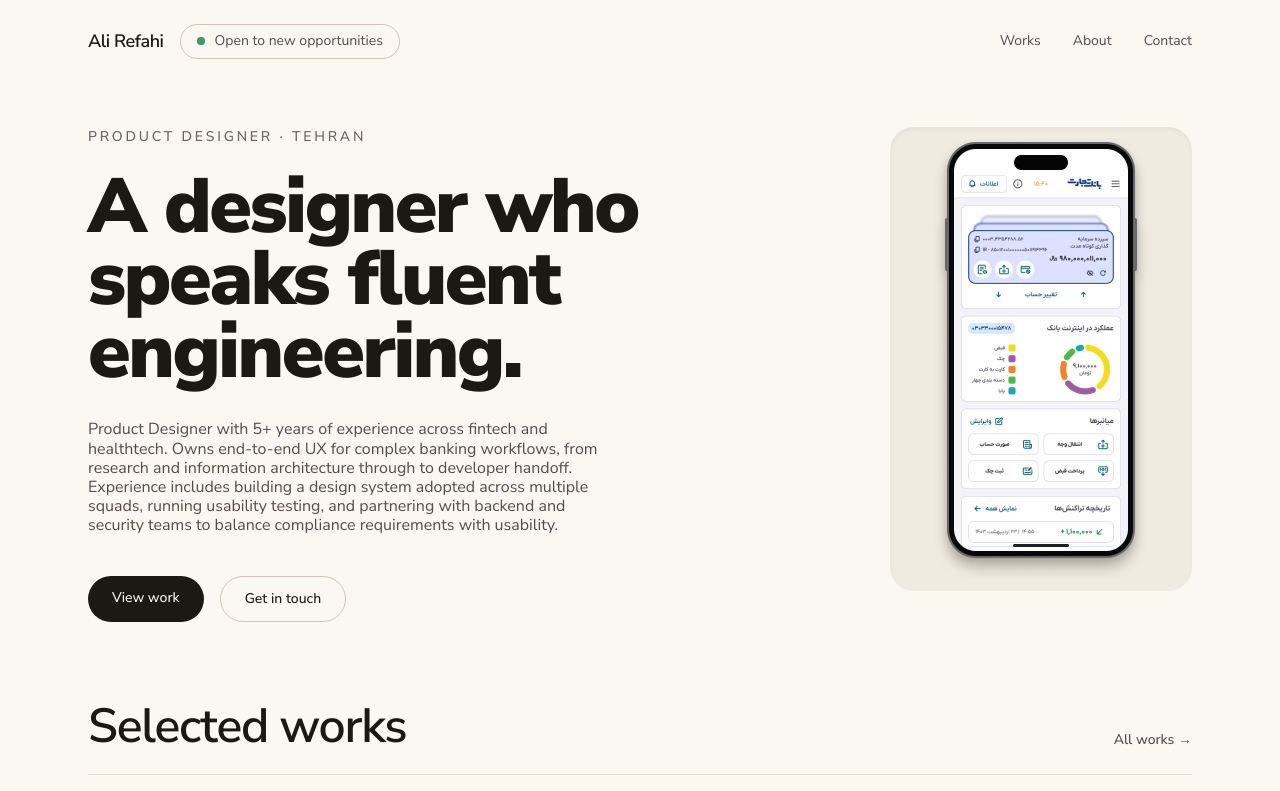
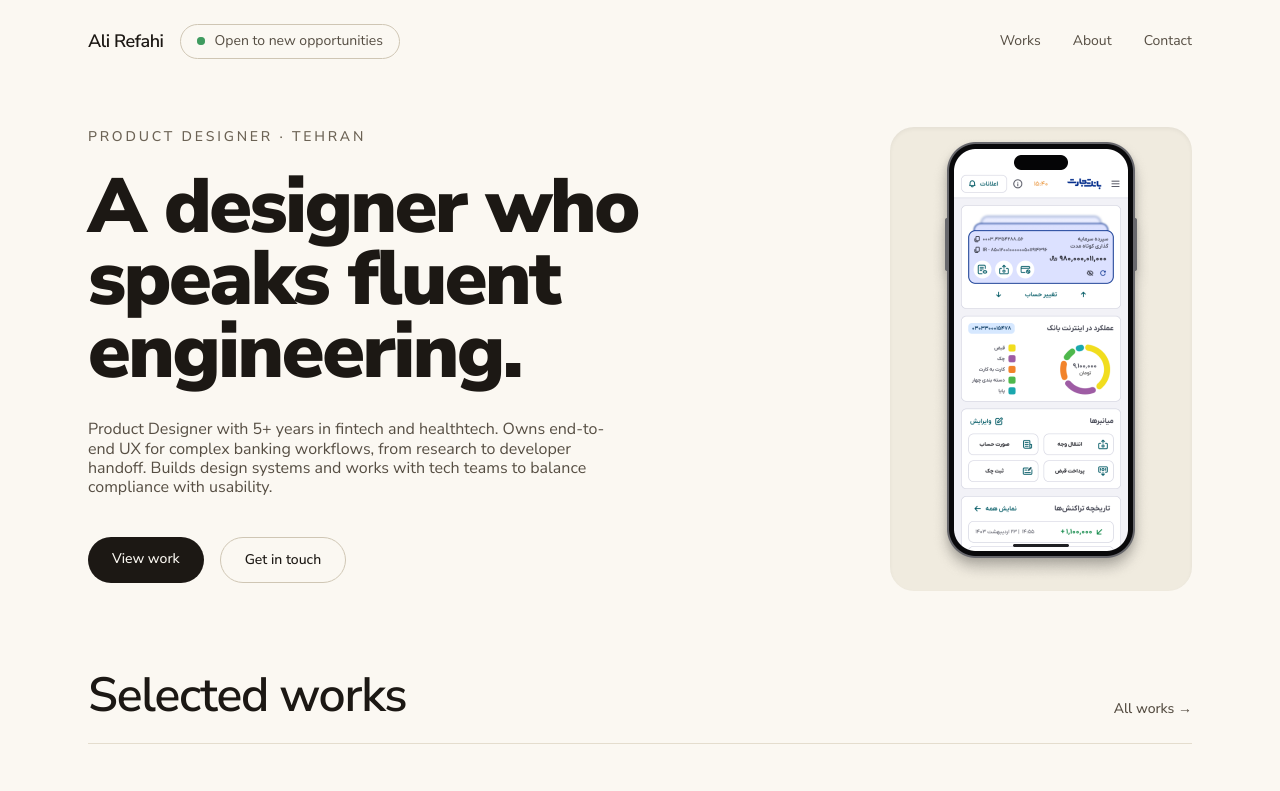
Before and after one commit to alirefahi/Portfolio, a React (Vite) app: page / in a window 1280 px wide. Shown: the top 791 px of the page. Built offline with nearby package versions, Linux system fonts and the light colour scheme; the HTML template or start-up script is replaced by a standard one.

Commit message:
Update files from Figma Make

```diff
--- a/src/App.tsx
+++ b/src/App.tsx
@@ -88,12 +88,10 @@ function Hero() {
           style={{ "--i": 3 } as React.CSSProperties}
           className="fade-up mt-6 max-w-[54ch] text-[16px] leading-[var(--text-3xl--line-height)] text-neutral-600 md:mt-8"
         >
-          Product Designer with 5+ years of experience across fintech and
-          healthtech. Owns end-to-end UX for complex banking workflows, from
-          research and information architecture through to developer handoff.
-          Experience includes building a design system adopted across multiple
-          squads, running usability testing, and partnering with backend and
-          security teams to balance compliance requirements with usability.{" "}
+          Product Designer with 5+ years in fintech and healthtech. Owns
+          end-to-end UX for complex banking workflows, from research to
+          developer handoff. Builds design systems and works with tech teams to
+          balance compliance with usability.
         </p>
         <div
           style={{ "--i": 4 } as React.CSSProperties}
```
